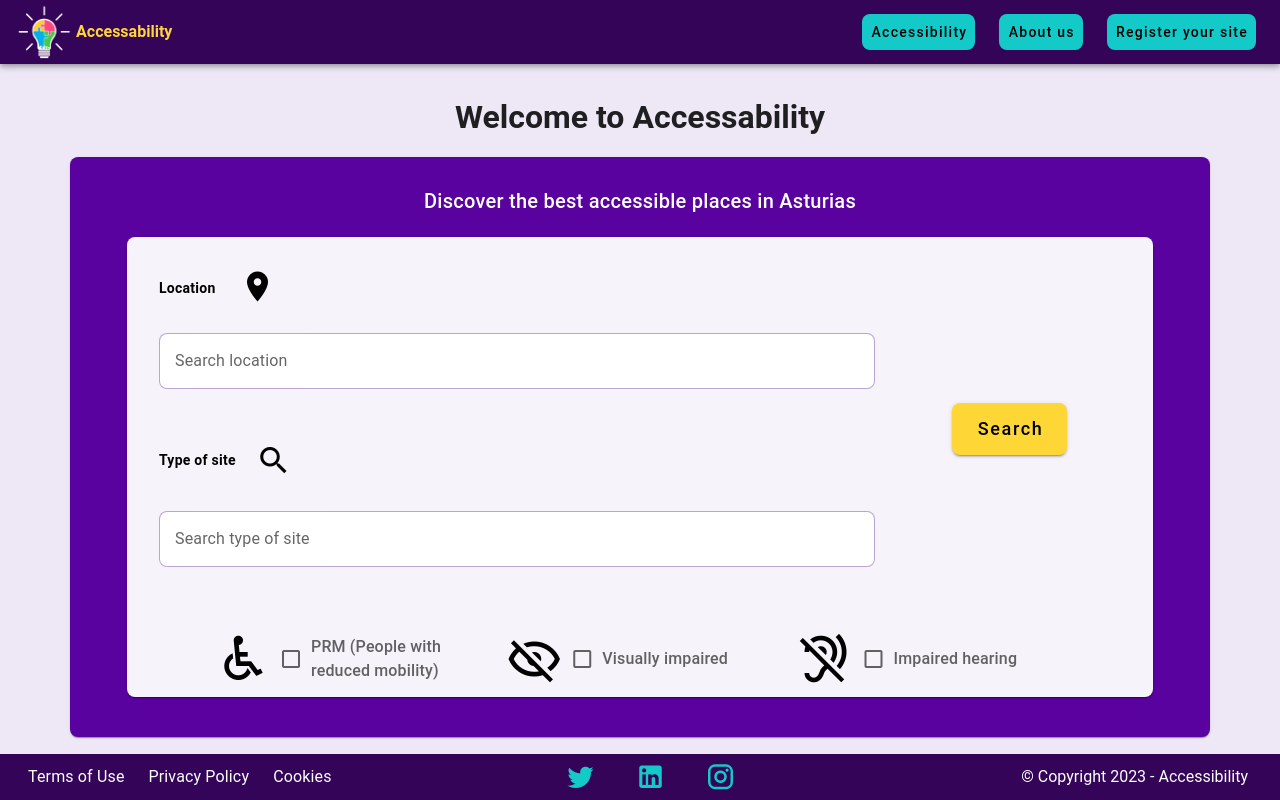
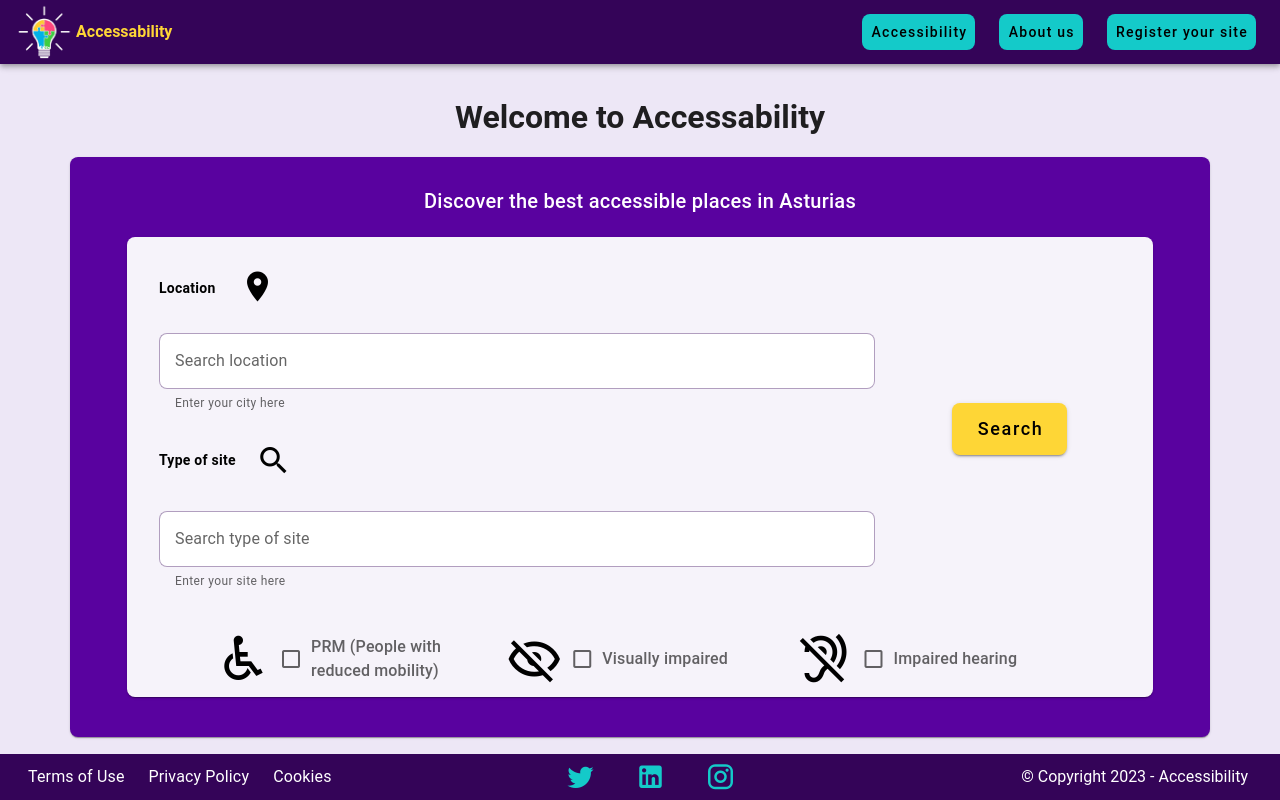
Before and after one commit to luisalvarez246/accessability, a Vue app in the folder frontend/: page / in a window 1280 px wide. Built offline with nearby package versions, Linux system fonts and the light colour scheme.

Commit message:
added validation and persisten-hint to inputs

```diff
--- a/frontend/src/views/HomeView.vue
+++ b/frontend/src/views/HomeView.vue
@@ -38,15 +38,17 @@
                   <v-text-field
                     id="search-location"
                     bg-color="white"
-                    color=""
-                    base-color="#4A148C"
+                    color="navbar"
+                    base-color="navbar"
                     variant="outlined"
-                    dense
+                    clearable
                     rounded="lg"
+                    :rules="[rules.required]"
+                    hint="Enter your city here"
                     label="Search location"
-                    placeholder="Avilés, Gijón, Oviedo..."
+                    persistent-hint
+                    type="input"
                     role="textbox"
-                    input-props="{ tabindex: 0 }"
                     />
                 </v-col>
               </v-row>
@@ -68,15 +70,17 @@
                   <v-text-field
                     id="search-type-of-site"
                     bg-color="white"
-                    color="#4A148C"
-                    base-color="#4A148C"
+                    color="navbar"
+                    base-color="navbar"
                     variant="outlined"
-                    dense
+                    clearable
                     rounded="lg"
+                    :rules="[rules.required]"
+                    hint="Enter your site here"
                     label="Search type of site"
-                    placeholder="Hotel, Restaurant, Bar..."
+                    persistent-hint
+                    type="input"
                     role="textbox"
-                    input-props="{ tabindex: 0 }"
                   />
                 </v-col>
               </v-row>
@@ -117,7 +121,7 @@
               </v-icon>
               <v-checkbox
                 :label="item.label"
-                color="#4A148C"
+                color="cardbackground"
                 aria-checked="false"
                 class="d-flex align-center font-weight-medium"
               ></v-checkbox>
@@ -130,6 +134,9 @@
 </template>
 
 <script setup>
+const rules = {
+    required: value => !!value || 'Field is required',
+  }
 </script>
 
 <style scoped>
```
